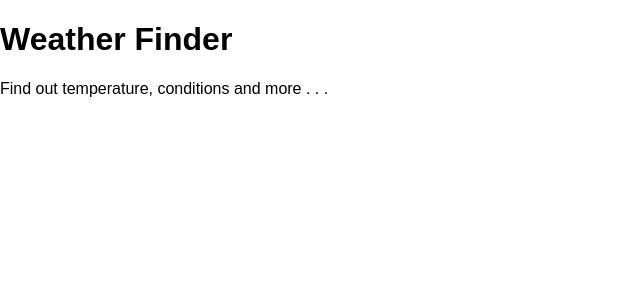
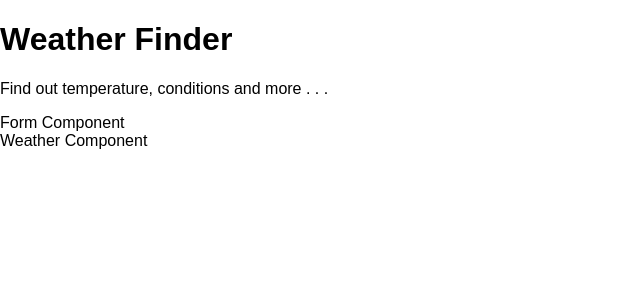
Before and after one commit to kaustubh87/React-Weather-App, a React (Create React App) app in the folder weather-app/: page / in a window 1280 px wide. Shown: the top 300 px of the page, without its empty margins (0-640 px from the left). Built offline with nearby package versions, Linux system fonts and the light colour scheme.

Commit message:
Added Form and Weather Components

```diff
--- a/weather-app/src/App.js
+++ b/weather-app/src/App.js
@@ -1,12 +1,15 @@
 import React from "react";
 import Titles from "./components/Titles";
 import Form from "./components/Form";
+import Weather from "./components/Weather";
 
 class App extends React.Component {
     render() {
         return (
            <div>
               <Titles />
+              <Form />
+              <Weather />
            </div>
         );
     }
```
